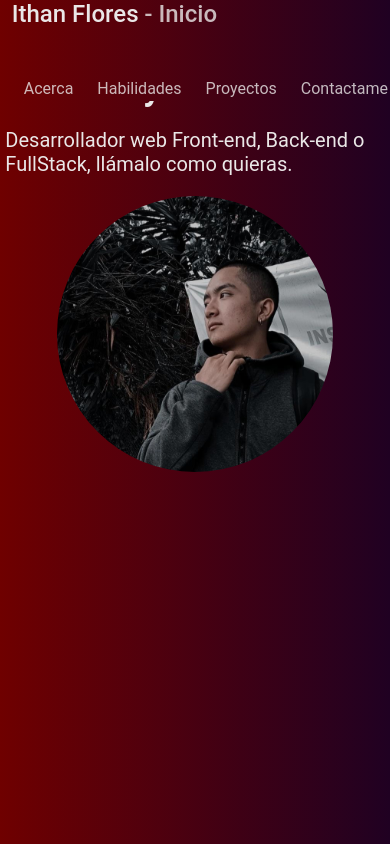
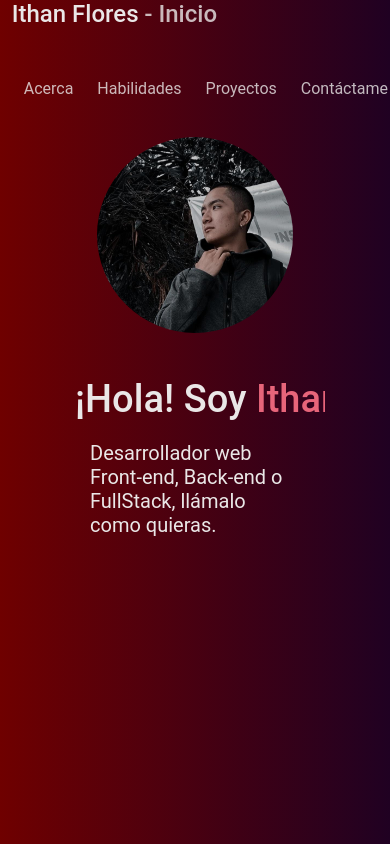
Before and after one commit to addRian0-0/portafolio-addrian, a Next.js app: page / in a window 390 px wide. Shown: the top 844 px of the page. Built offline with nearby package versions, Linux system fonts and the light colour scheme.

Commit message:
minor changes

```diff
--- a/src/app/components/Navbar.tsx
+++ b/src/app/components/Navbar.tsx
@@ -1,5 +1,9 @@
+"use client";
+import { Link as LinkScroll, animateScroll as scroll } from "react-scroll";
+
 import ButtonCV from "./ButtonCV";
 import styles from "../styles/Components.module.scss";
+import Link from "next/link";
 
 export default function Navbar() {
     return (
@@ -7,11 +11,54 @@ export default function Navbar() {
             <div><h1>Ithan Flores <span> - Inicio</span> </h1></div>
             <div>
                 <ul className={styles.menu} >
-                    <li>Acerca</li>
-                    <li>Habilidades</li>
-                    <li>Proyectos</li>
-                    <li>Contactame</li>
-                    <li><ButtonCV /></li>
+                    <li>
+                        <LinkScroll
+                            to="acerca"
+                            spy={true}
+                            smooth={true}
+                            offset={-70}
+                            duration={1000}
+                        >
+                            <a className={styles.aUnset} href="#acerca">Acerca</a>
+                        </LinkScroll>
+                    </li>
+                    <li>
+                        <LinkScroll
+                            to="habilidades"
+                            spy={true}
+                            smooth={true}
+                            offset={-70}
+                            duration={1000}
+                        >
+                            <a className={styles.aUnset} href="#habilidades">Habilidades</a>
+                        </LinkScroll>
+                    </li>
+                    <li>
+                        <LinkScroll
+                            to="proyectos"
+                            spy={true}
+                            smooth={true}
+                            offset={-70}
+                            duration={1000}
+                        >
+                            <a className={styles.aUnset} href="#proyectos">Proyectos</a>
+                        </LinkScroll>
+                    </li>
+                    <li>
+                        <LinkScroll
+                            to="#"
+                            spy={true}
+                            smooth={true}
+                            offset={-70}
+                            duration={1000}
+                        >
+                            <a className={styles.aUnset} href="#">Contáctame</a>
+
+                        </LinkScroll>
+                    </li>
+                    <li>
+                        <ButtonCV />
+                    </li>
                 </ul>
             </div>
         </header>
--- a/src/app/styles/Components.module.scss
+++ b/src/app/styles/Components.module.scss
@@ -18,18 +18,23 @@ $header-height: 12%;
         padding: 0 3% 0 3%;
     }
 
-    .menu{
+    .menu {
         color: $main-txt-semishadow;
         list-style-type: none;
         display: flex;
         justify-content: space-between;
         align-items: center;
-        li{
+
+        li {
             margin: 12px;
             cursor: pointer;
             transition: 0.3s;
+            .aUnset{
+                all: unset;
+            }
         }
-        li:hover{
+
+        li:hover {
             color: $main-txt;
             transform: scale(1.2, 1.2);
         }
@@ -95,7 +100,6 @@ $header-height: 12%;
 
 .btnCv:hover {
     background-color: $main-resalt;
-    transform: scale(1.1, 1.1);
     color: $main-txt;
 }
 
@@ -378,7 +382,6 @@ $header-height: 12%;
     }
 }
 
-
 .fadeIn {
     opacity: 0;
     transition: opacity 1s;
@@ -387,3 +390,35 @@ $header-height: 12%;
         opacity: 1;
     }
 }
+
+/* Diseno responsivo */
+@media screen and (max-width: 850px) {
+
+    .cardPresentation {
+        margin: 0;
+        flex-direction: column-reverse;
+        padding: 0;
+        margin-top: 35%;
+        justify-content: center;
+        align-items: center;
+
+        .img {
+            width: 196px;
+            height: auto;
+            border-radius: 50%;
+        }
+
+        .presentationInfo,
+        h2 {
+            max-width: 250px;
+            margin-top: 20px;
+        }
+
+        h2 {
+            display: flex;
+            flex-wrap: wrap;
+        }
+
+    }
+
+}
```
